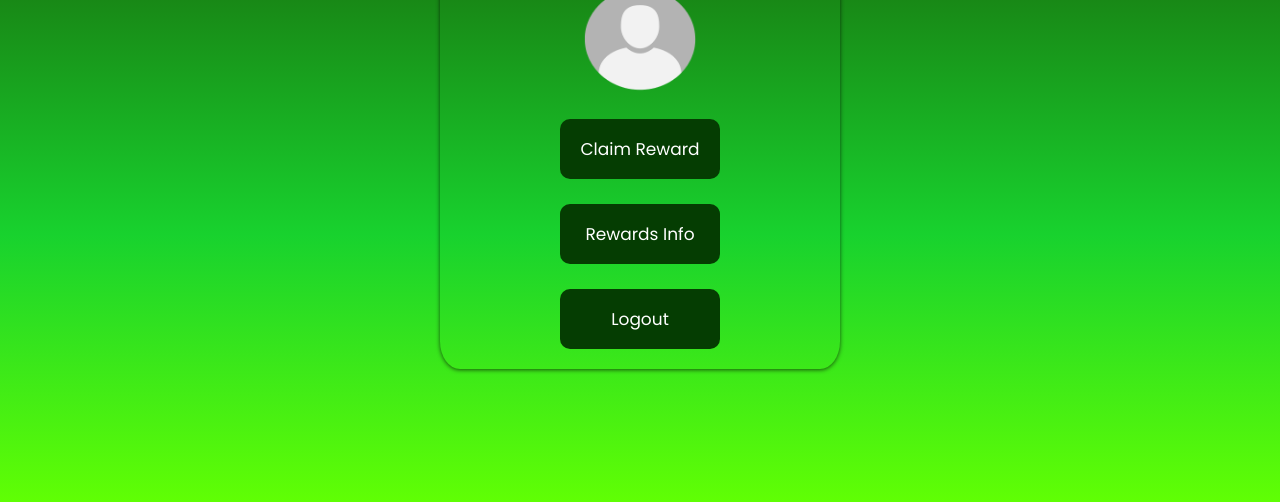
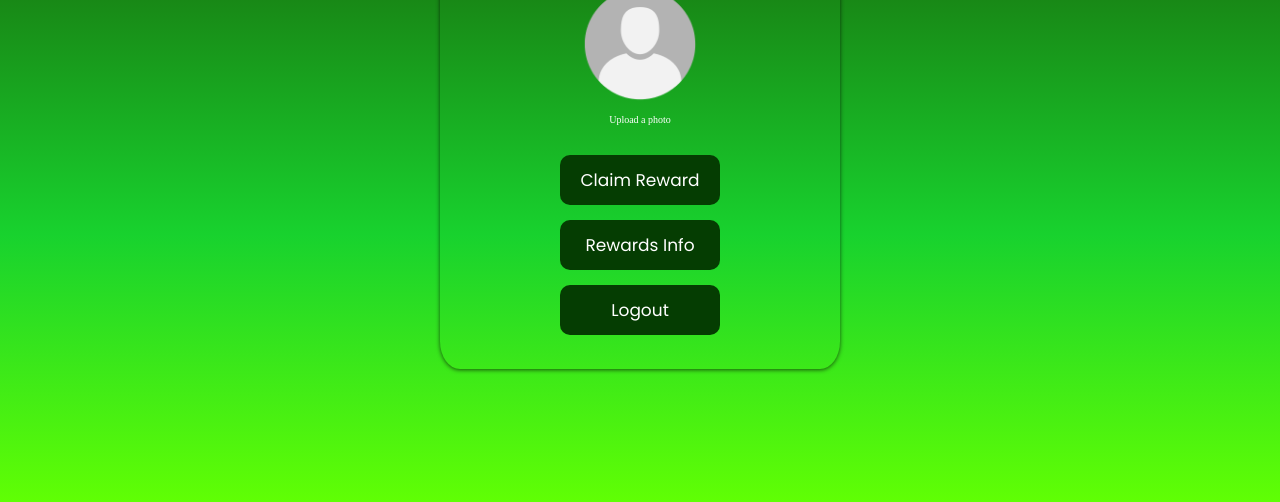
Before and after one commit to Kimchishiii/RVM-NEW-THESIS, a plain HTML site: page studentDashboard.html in a window 1280 px wide. Shown: the part 298-800 px from the top of the page. Drawn offline with Linux system fonts and the light colour scheme.

Commit message:
upload a photo

```diff
--- a/studentDashboard.css
+++ b/studentDashboard.css
@@ -26,9 +26,9 @@ body{
   }
 
 .ClaimRewardBtn{
-    height: 60px;
+    height: 50px;
     width: 40%;
-    margin-top: 25px;
+    margin-top: 30px;
     margin-left: auto;
     margin-right: auto;
     display: block;
@@ -54,9 +54,9 @@ body{
     font-style: normal;
 }
 .RewardsInfoBtn{
-    height: 60px;
+  height: 50px;
     width: 40%;
-    margin-top: 25px;
+    margin-top: 15px;
     margin-left: auto;
     margin-right: auto;
     display: block;
@@ -82,9 +82,9 @@ body{
     font-style: normal;
 }
 .LogoutBtn{
-    height: 60px;
+  height: 50px;
     width: 40%;
-    margin-top: 25px;
+    margin-top: 15px;
     margin-left: auto;
     margin-right: auto;
     display: block;
@@ -126,3 +126,43 @@ body{
     width: 50%;
     box-shadow: rgba(0, 0, 0, 0.637) 0px 1px 4px;
   }
+
+.upload-text {
+  display: flex;
+  margin-top: 5px;
+  flex-direction: column;
+  align-items: center;
+  justify-content: center;
+  cursor: pointer;
+  color: white;
+  font-size: 10px;
+}
+
+.upload-container {
+  display: flex;
+  margin-top: 5px;
+  align-items: center;
+  justify-content: center;
+  cursor: pointer;
+  color: white;
+}
+
+.upload-text {
+  font-size: 10px;
+}
+
+.profile-img-container {
+  width: 120px;
+    height: 120px;
+    border-radius: 50%;
+    overflow: hidden;
+    margin: 0 auto 10px auto;
+    display: flex;
+    justify-content: center;
+    align-items: center;
+}
+
+.profile-img-container img {
+  width: 100%;
+  height: auto;
+}
--- a/studentDashboard.html
+++ b/studentDashboard.html
@@ -19,7 +19,16 @@
             <div class="login-header">
                 <img src="logoEarn.png" class="logo" alt="logo">
                 <div class="login-body">
-                    <img src="profile.png" alt="Profile" class="profile_img">
+                  <!-- Profile Image Container -->
+                <div class="profile-img-container">
+                    <img src="profile.png" alt="Profile" class="profile_img" id="profile-preview">
+                </div>
+                <!-- End Profile Image Container -->
+
+                <label for="profile-upload" class="profile-label">
+                    <span class="upload-text">Upload a photo</span>
+                </label>
+                    <input type="file" id="profile-upload" accept="image/*" style="display: none;" onchange="previewProfileImage(event)">
                     <button type="button" class="ClaimRewardBtn" onclick="redirectToclaimReward()">Claim Reward</button>
                     <button type="button" class="RewardsInfoBtn" onclick="redirectTorewardsInfo()">Rewards Info</button>
                     <button type="button" class="LogoutBtn" onclick="redirectToindex()">Logout</button>
@@ -27,6 +36,26 @@
         </form>
     </div>
     <script>
+        // Check if profile image URL is saved in localStorage
+        var savedProfileImage = localStorage.getItem('profileImage');
+        if (savedProfileImage) {
+            document.getElementById('profile-preview').src = savedProfileImage;
+        }
+
+        // Function to preview profile image before upload
+        function previewProfileImage(event) {
+            var input = event.target;
+            var reader = new FileReader();
+            reader.onload = function(){
+                var profileImg = document.querySelector('.profile_img');
+                profileImg.src = reader.result;
+
+                // Save profile image URL to localStorage
+                localStorage.setItem('profileImage', reader.result);
+            };
+            reader.readAsDataURL(input.files[0]);
+        }
+
         function redirectToclaimReward() {
             window.location.href = "claimReward.html";
         }
```
